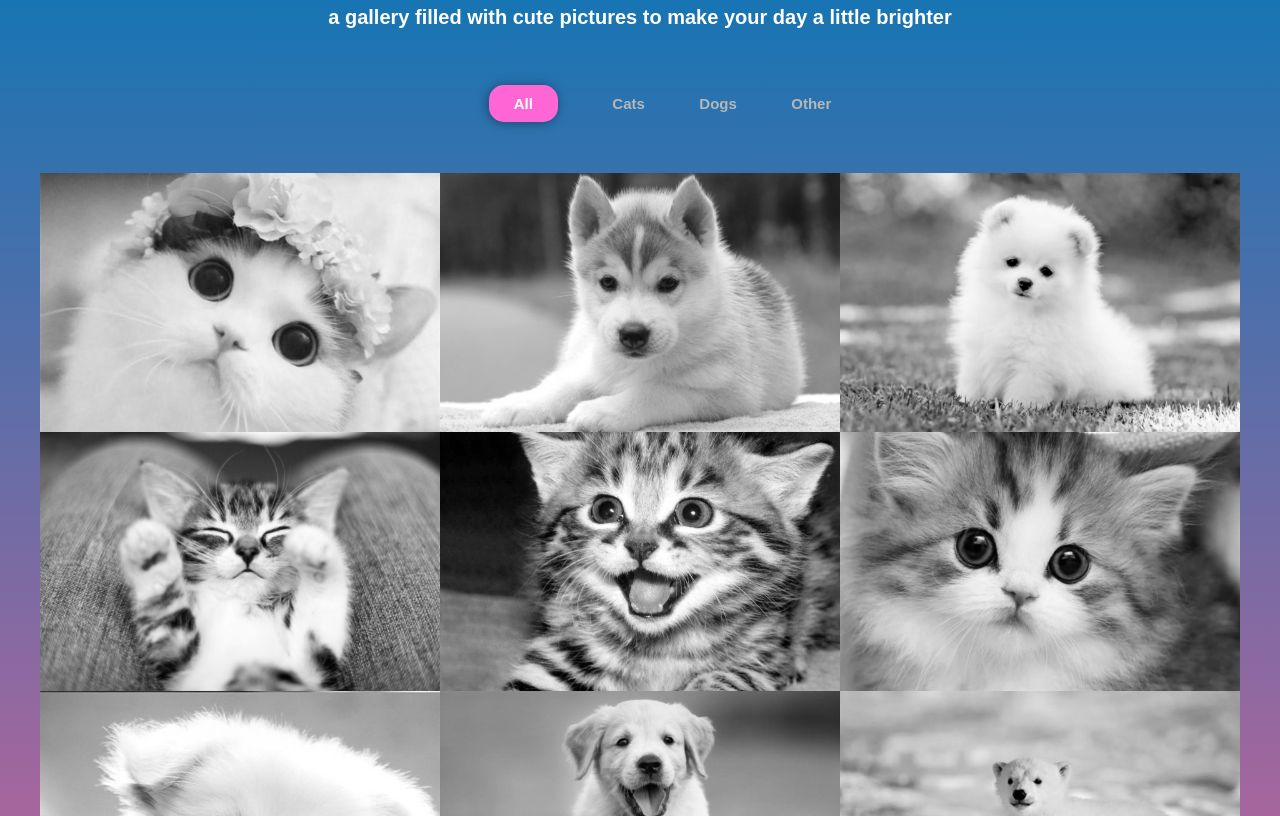
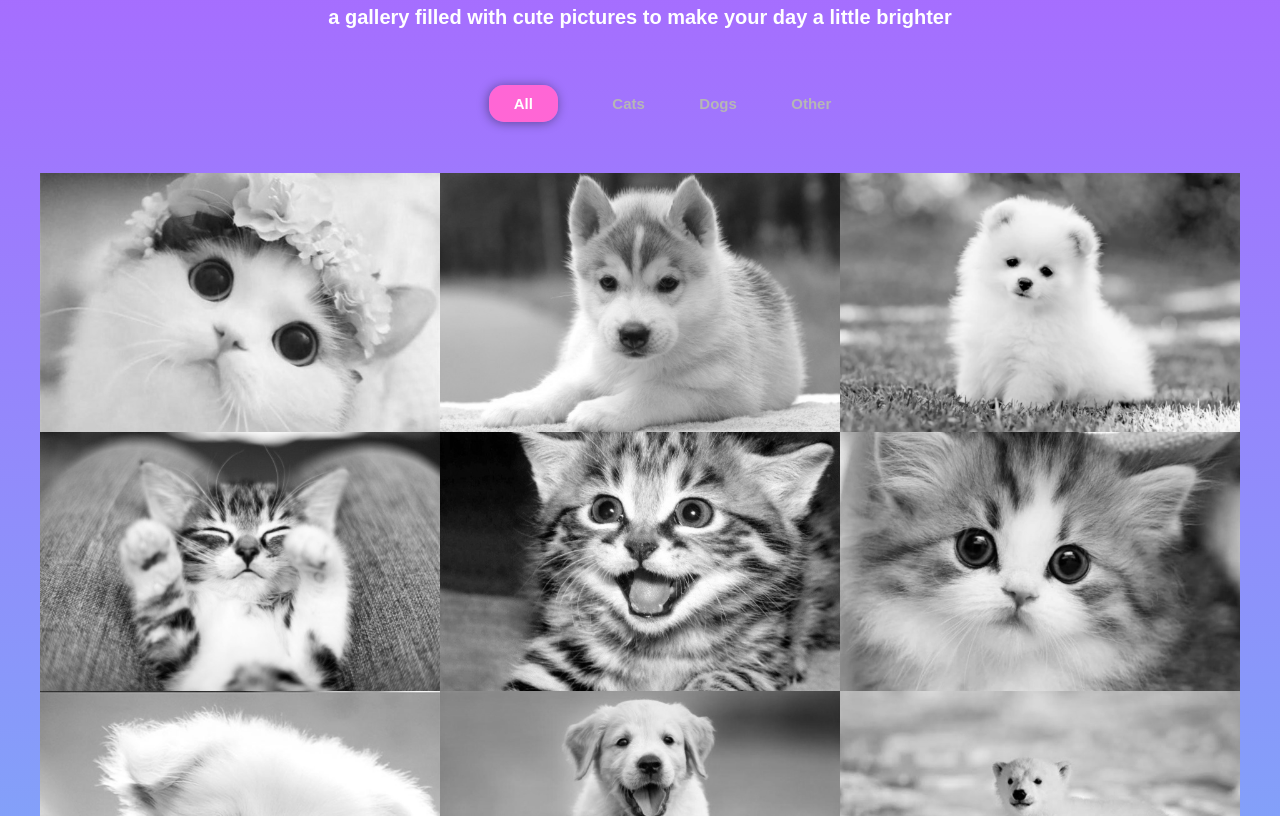
Before and after one commit to anderson-pixel/gallery, a website: page index.html in a window 1280 px wide. Shown: the part 133-949 px from the top of the page. Drawn offline with nearby package versions, Linux system fonts and the light colour scheme.

Commit message:
checkpoint

```diff
--- a/style.css
+++ b/style.css
@@ -1,5 +1,5 @@
 body {
-	background: linear-gradient(#0077b6, #ff5d8f);
+  background: linear-gradient(rgba(171,102,255,1) 0%, rgba(116,182,247,1) 90% );
 	font-family: 'Permanent Marker', sans-serif;
 	margin: 0;
 }
```
